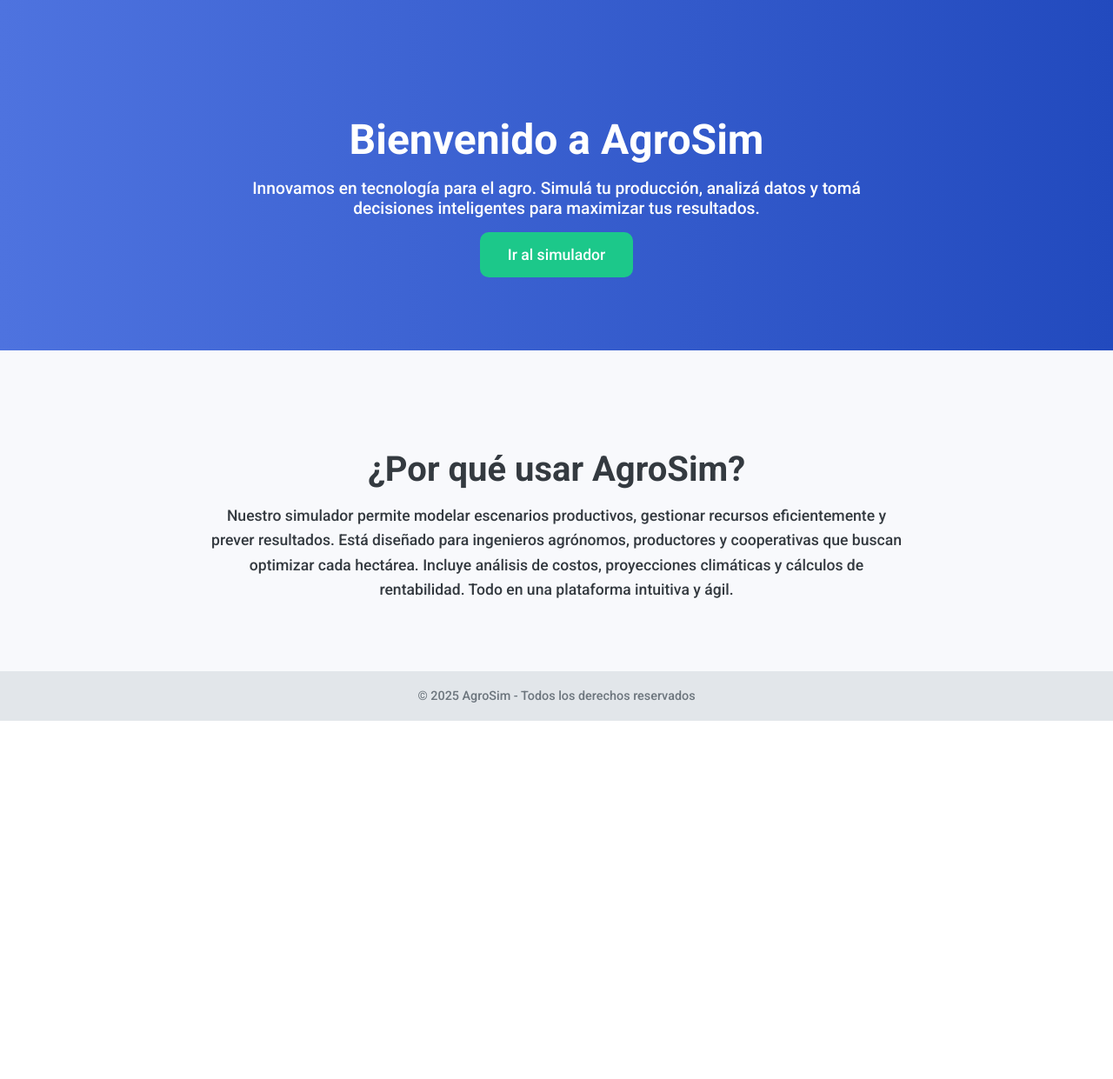
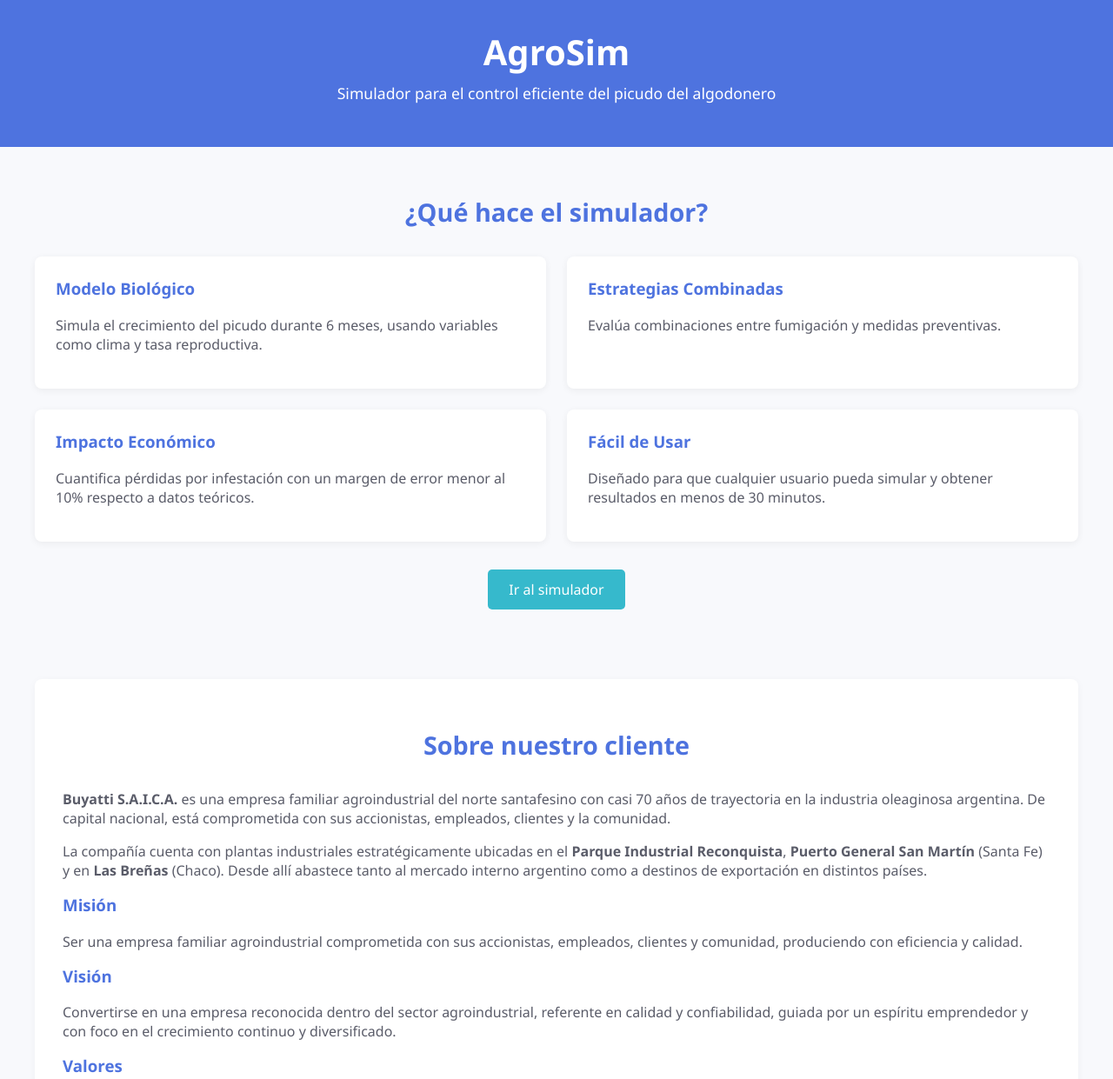
Before and after one commit to kbzn22/Simu, a website: page index.html in a window 1280 px wide. Shown: the top 1241 px of the page at 87% size. Before the commit the page ends 829 px from the top, so only its background shows below. Drawn offline with Linux system fonts and the light colour scheme.

Commit message:
deje linda la landpage

```diff
--- a/index.html
+++ b/index.html
@@ -2,132 +2,190 @@
 <html lang="es">
 <head>
   <meta charset="UTF-8" />
-  <meta name="viewport" content="width=device-width, initial-scale=1" />
-  <title>AgroSim - Inicio</title>
-  <link href="https://fonts.googleapis.com/css2?family=Roboto:wght@300;500;700&display=swap" rel="stylesheet" />
+  <meta name="viewport" content="width=device-width, initial-scale=1.0"/>
+  <title>AgroSim - Simulador de Control del Picudo</title>
   <style>
-    * {
-      box-sizing: border-box;
+    :root {
+      --primary: #4e73df;
+      --secondary: #858796;
+      --light: #f8f9fc;
+      --dark: #5a5c69;
+      --info: #36b9cc;
     }
 
-    html, body {
-      height: 100%;
+    body {
       margin: 0;
-      font-family: 'Roboto', sans-serif;
-      display: flex;
-      flex-direction: column;
-    }
-
-    main {
-      flex: 1;
+      font-family: 'Segoe UI', sans-serif;
+      background-color: var(--light);
+      color: var(--dark);
     }
 
     header {
-      background: linear-gradient(to right, #4e73df, #224abe);
+      background-color: var(--primary);
       color: white;
-      padding: 100px 20px;
+      padding: 2rem 1rem;
       text-align: center;
     }
 
     header h1 {
-      font-size: 3rem;
-      margin-bottom: 1rem;
-      animation: slideInDown 1s ease-out;
+      margin: 0;
+      font-size: 2.5rem;
     }
 
     header p {
-      font-size: 1.2rem;
-      max-width: 700px;
-      margin: 0 auto 2rem;
-      animation: fadeIn 2s ease-in;
+      margin-top: 0.5rem;
+      font-size: 1.1rem;
+    }
+
+    .container {
+      max-width: 1200px;
+      margin: auto;
+      padding: 2rem;
+    }
+
+    .section-title {
+      font-size: 1.8rem;
+      color: var(--primary);
+      margin-bottom: 2rem;
+      text-align: center;
+    }
+
+    .cards {
+      display: grid;
+      grid-template-columns: repeat(2, 1fr);
+      gap: 1.5rem;
+    }
+
+    .card {
+      background-color: white;
+      border-radius: 8px;
+      box-shadow: 0 2px 8px rgba(0, 0, 0, 0.06);
+      padding: 1.5rem;
+    }
+
+    .card h3 {
+      color: var(--primary);
+      margin-top: 0;
     }
 
     .btn {
-      padding: 1rem 2rem;
-      background-color: #1cc88a;
+      display: inline-block;
+      background-color: var(--info);
       color: white;
-      border: none;
-      border-radius: 10px;
-      font-size: 1.1rem;
-      cursor: pointer;
+      padding: 0.75rem 1.5rem;
       text-decoration: none;
-      transition: transform 0.3s ease, box-shadow 0.3s ease;
+      border-radius: 5px;
+      font-size: 1rem;
+      margin: 2rem auto;
+      text-align: center;
     }
 
     .btn:hover {
-      transform: translateY(-3px);
-      box-shadow: 0 5px 15px rgba(0,0,0,0.2);
+      background-color: #2c9faf;
     }
 
-    section {
-      padding: 80px 20px;
-      background-color: #f8f9fc;
-      color: #343a40;
+    .btn-container {
       text-align: center;
     }
 
-    section h2 {
-      font-size: 2.5rem;
-      margin-bottom: 1rem;
+    .client-section {
+      background-color: white;
+      padding: 2rem;
+      border-radius: 8px;
+      margin-top: 3rem;
+      box-shadow: 0 2px 10px rgba(0, 0, 0, 0.04);
     }
 
-    section p {
-      max-width: 800px;
-      margin: 0 auto;
-      font-size: 1.1rem;
-      line-height: 1.6;
+    .client-section h3 {
+      color: var(--primary);
+      margin-top: 1rem;
     }
 
-    .footer {
-      padding: 20px;
-      text-align: center;
-      background-color: #e2e6ea;
-      font-size: 0.9rem;
-      color: #6c757d;
+    .client-section ul {
+      padding-left: 1.2rem;
     }
 
-    @keyframes slideInDown {
-      0% { opacity: 0; transform: translateY(-50px); }
-      100% { opacity: 1; transform: translateY(0); }
-    }
-
-    @keyframes fadeIn {
-      from { opacity: 0; }
-      to { opacity: 1; }
+    footer {
+      text-align: center;
+      padding: 1rem;
+      margin-top: 4rem;
+      background-color: var(--light);
+      font-size: 0.9rem;
+      color: var(--secondary);
     }
 
     @media (max-width: 768px) {
-      header h1 {
-        font-size: 2.2rem;
-      }
-
-      header p,
-      section p {
-        font-size: 1rem;
+      .cards {
+        grid-template-columns: 1fr;
       }
     }
   </style>
 </head>
 <body>
 
-  <main>
-    <header>
-      <h1>Bienvenido a AgroSim</h1>
-      <p>Innovamos en tecnología para el agro. Simulá tu producción, analizá datos y tomá decisiones inteligentes para maximizar tus resultados.</p>
-      <a href="simulatorr.html" class="btn">Ir al simulador</a>
-    </header>
+  <header>
+    <h1>AgroSim</h1>
+    <p>Simulador para el control eficiente del picudo del algodonero</p>
+  </header>
 
+  <div class="container">
     <section>
-      <h2>¿Por qué usar AgroSim?</h2>
-      <p>
-        Nuestro simulador permite modelar escenarios productivos, gestionar recursos eficientemente y prever resultados. Está diseñado para ingenieros agrónomos, productores y cooperativas que buscan optimizar cada hectárea.
-        Incluye análisis de costos, proyecciones climáticas y cálculos de rentabilidad. Todo en una plataforma intuitiva y ágil.
+      <h2 class="section-title">¿Qué hace el simulador?</h2>
+      <div class="cards">
+        <div class="card">
+          <h3>Modelo Biológico</h3>
+          <p>Simula el crecimiento del picudo durante 6 meses, usando variables como clima y tasa reproductiva.</p>
+        </div>
+        <div class="card">
+          <h3>Estrategias Combinadas</h3>
+          <p>Evalúa combinaciones entre fumigación y medidas preventivas.</p>
+        </div>
+        <div class="card">
+          <h3>Impacto Económico</h3>
+          <p>Cuantifica pérdidas por infestación con un margen de error menor al 10% respecto a datos teóricos.</p>
+        </div>
+        <div class="card">
+          <h3>Fácil de Usar</h3>
+          <p>Diseñado para que cualquier usuario pueda simular y obtener resultados en menos de 30 minutos.</p>
+        </div>
+      </div>
+
+      <div class="btn-container">
+        <a href="simulator.html" class="btn">Ir al simulador</a>
+      </div>
+    </section>
+
+    <section class="client-section">
+      <h2 class="section-title">Sobre nuestro cliente</h2>
+      <p><strong>Buyatti S.A.I.C.A.</strong> es una empresa familiar agroindustrial del norte santafesino con casi 70 años de trayectoria en la industria oleaginosa argentina. De capital nacional, está comprometida con sus accionistas, empleados, clientes y la comunidad.</p>
+
+      <p>La compañía cuenta con plantas industriales estratégicamente ubicadas en el <strong>Parque Industrial Reconquista</strong>, <strong>Puerto General San Martín</strong> (Santa Fe) y en <strong>Las Breñas</strong> (Chaco). Desde allí abastece tanto al mercado interno argentino como a destinos de exportación en distintos países.</p>
+
+      <h3>Misión</h3>
+      <p>Ser una empresa familiar agroindustrial comprometida con sus accionistas, empleados, clientes y comunidad, produciendo con eficiencia y calidad.</p>
+
+      <h3>Visión</h3>
+      <p>Convertirse en una empresa reconocida dentro del sector agroindustrial, referente en calidad y confiabilidad, guiada por un espíritu emprendedor y con foco en el crecimiento continuo y diversificado.</p>
+
+      <h3>Valores</h3>
+      <ul>
+        <li>Compromiso social</li>
+        <li>Ética en las acciones</li>
+        <li>Espíritu emprendedor</li>
+        <li>Trabajo y eficiencia</li>
+        <li>Calidez humana</li>
+      </ul>
+
+      <p style="margin-top: 1rem;">
+        <a href="https://buyatti.com.ar/sobre-nosotros/" target="_blank" style="color: var(--info); text-decoration: underline;">
+          Conocé más sobre Buyatti S.A.I.C.A.
+        </a>
       </p>
     </section>
-  </main>
+  </div>
 
-  <footer class="footer">
-    &copy; 2025 AgroSim - Todos los derechos reservados
+  <footer>
+    &copy; 2025 AgroSim. Todos los derechos reservados.
   </footer>
 
 </body>
```
